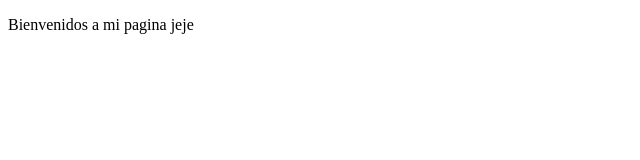
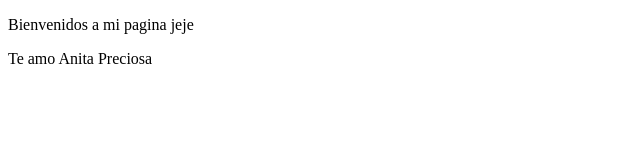
Before and after one commit to AD4IR/paginadeprueba, a plain HTML site: page index.html in a window 1280 px wide. Shown: the whole page, without its empty margins (0-640 px from the left). Drawn offline with Linux system fonts and the light colour scheme.

Commit message:
agregue un cambio, con el creador de la pagina

```diff
--- a/index.html
+++ b/index.html
@@ -8,5 +8,6 @@
 </head>
 <body>
     <p>Bienvenidos a mi pagina jeje</p>
+    <p>Te amo Anita Preciosa</p>
 </body>
 </html>
```
